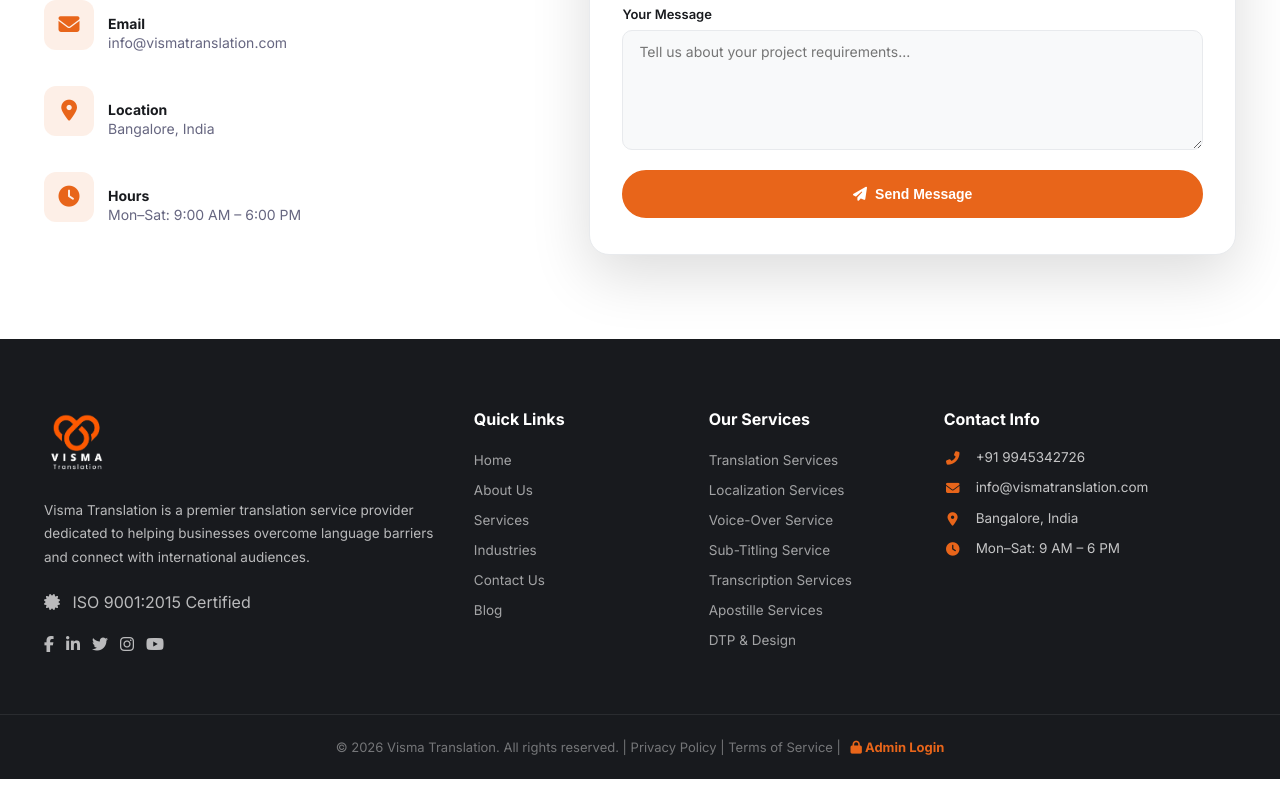
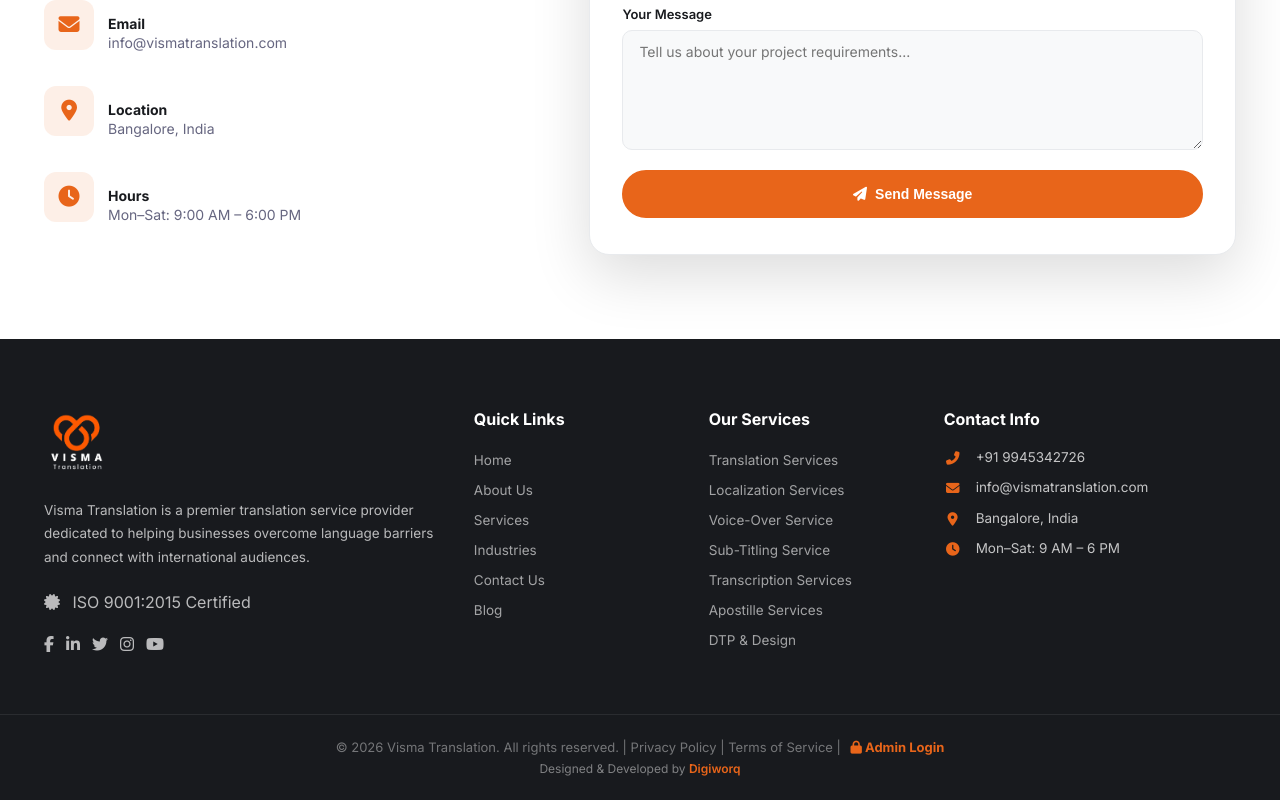
Before and after one commit to Digiworq/visma-translation-react, a React (Vite) app: page / in a window 1280 px wide. Shown: the part 6143-6943 px from the top of the page. Before the commit the page ends 6922 px from the top, so only its background shows below. Built offline with nearby package versions, Linux system fonts and the light colour scheme.

Commit message:
Add Designed & Developed by Digiworq credit in footer

```diff
--- a/src/components/Footer.jsx
+++ b/src/components/Footer.jsx
@@ -78,6 +78,12 @@ export default function Footer() {
       <div className="footer-bottom">
         <div className="container">
           <p>&copy; {new Date().getFullYear()} Visma Translation. All rights reserved. | <a href="#privacy">Privacy Policy</a> | <a href="#terms">Terms of Service</a> | <Link to="/admin/login" style={{ color: '#e8651a', textDecoration: 'none', fontWeight: '700', marginLeft: '6px' }}><i className="fas fa-lock"></i> Admin Login</Link></p>
+          <p style={{ marginTop: '6px', fontSize: '12px', color: 'rgba(255,255,255,0.45)' }}>
+            Designed &amp; Developed by{' '}
+            <a href="https://www.digiworq.com/" target="_blank" rel="noopener noreferrer" style={{ color: '#e8651a', textDecoration: 'none', fontWeight: '600' }}>
+              Digiworq
+            </a>
+          </p>
         </div>
       </div>
     </footer>
```
